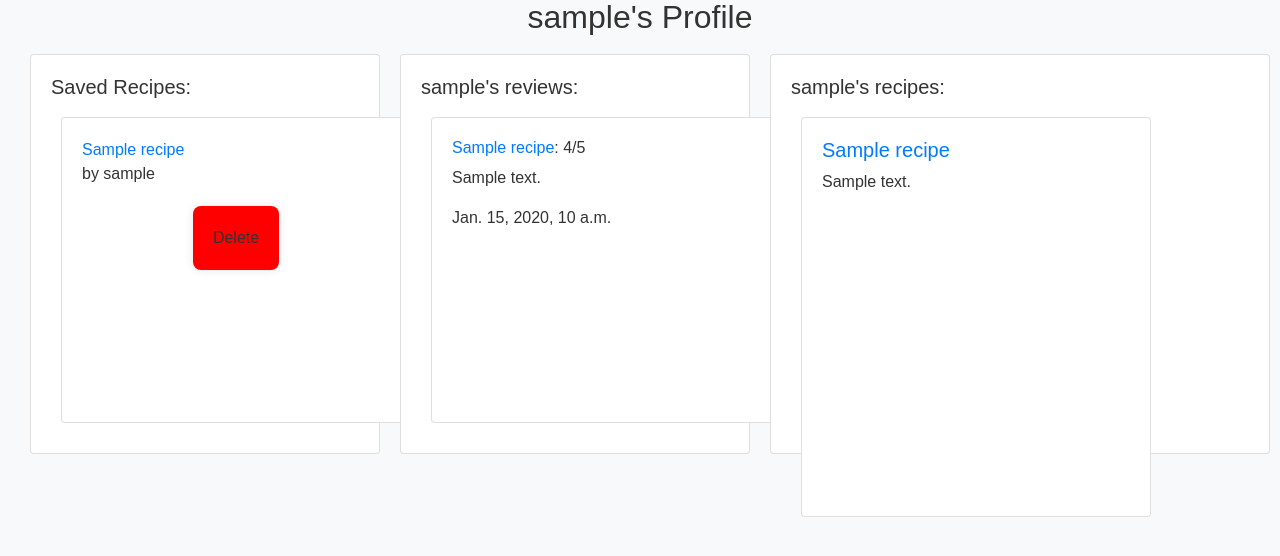
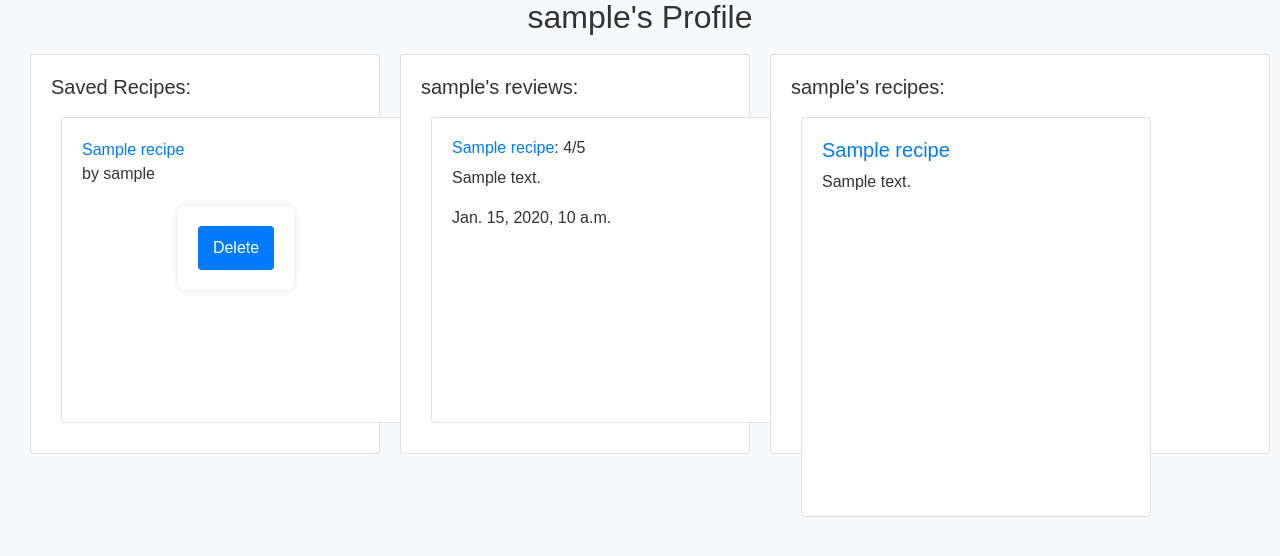
Before and after one commit to LiuLiuBov/LetThemCook, a Django app: a page that uses templates/profile.html in a window 1280 px wide. Shown: the part 154-710 px from the top of the page. Run offline with Django 5.2, Linux system fonts and the light colour scheme; tables that the repository leaves empty hold one stand-in row (values such as "Sample post"); some libraries are stand-ins or nearby versions.

Commit message:
delete saves works

```diff
--- a/letthemcookapp/urls.py
+++ b/letthemcookapp/urls.py
@@ -13,5 +13,6 @@ urlpatterns = [
     path("recipe/<int:recipe_id>/save/", views.save_recipe, name="save_recipe"),
     path("recipe/<int:recipe_id>/delete_recipe", views.delete_recipe,name="delete_recipe"),
     path("recipe/<int:recipe_id>/create_review/", views.create_review, name="create_review"),
+    path("recipe/<int:recipe_id>/delete_save/", views.delete_save, name="deleterecipe"),
     path("suggest/", views.RecipeSuggestionView.as_view(), name='suggest'),
 ]
--- a/letthemcookapp/views.py
+++ b/letthemcookapp/views.py
@@ -134,6 +134,13 @@ def save_recipe(request, recipe_id):
         saved_instance.delete()
     return redirect('recipe', recipe_id=recipe_id)
 
+def delete_save(request, recipe_id):
+    recipe= get_object_or_404(Recipe, id=recipe_id)
+    saved_instance = Save.objects.get(user=request.user, recipe=recipe)
+    saved_instance.delete()
+
+    return redirect('profile', request.user.username)
+
 def saved(request):
     user = request.user
     saved_recipes = Recipe.objects.filter(save__user=user).distinct()
--- a/static/letthemcook/styles.css
+++ b/static/letthemcook/styles.css
@@ -193,6 +193,13 @@ button[type="submit"]:hover {
   background-color: #0056b3;
 }
 
+button[type="submit"]:delete {
+  background-color:red;
+  border-color:red;
+  height:30px;
+  width:30px;
+}
+
 @media (max-width: 768px) {
   form {
       padding: 15px;
--- a/templates/profile.html
+++ b/templates/profile.html
@@ -11,8 +11,8 @@
                 {{save.title}}
               </a>
             by {{save.user}}
-            <form action="{% url 'profile' user.username recipe.id}/delete_save/>
-              <button type="submit" style="background-color:red; border-color:red; height=30px width=30px">Delete</button>
+            <form action="{% url 'recipe' save.id%}delete_save">
+              <button type="submit" id="delete">Delete</button>
             </form>
           </div>
           {%endfor%}
```
Also changed, not shown: media/pizza_alyN6xq.jpeg (added).
